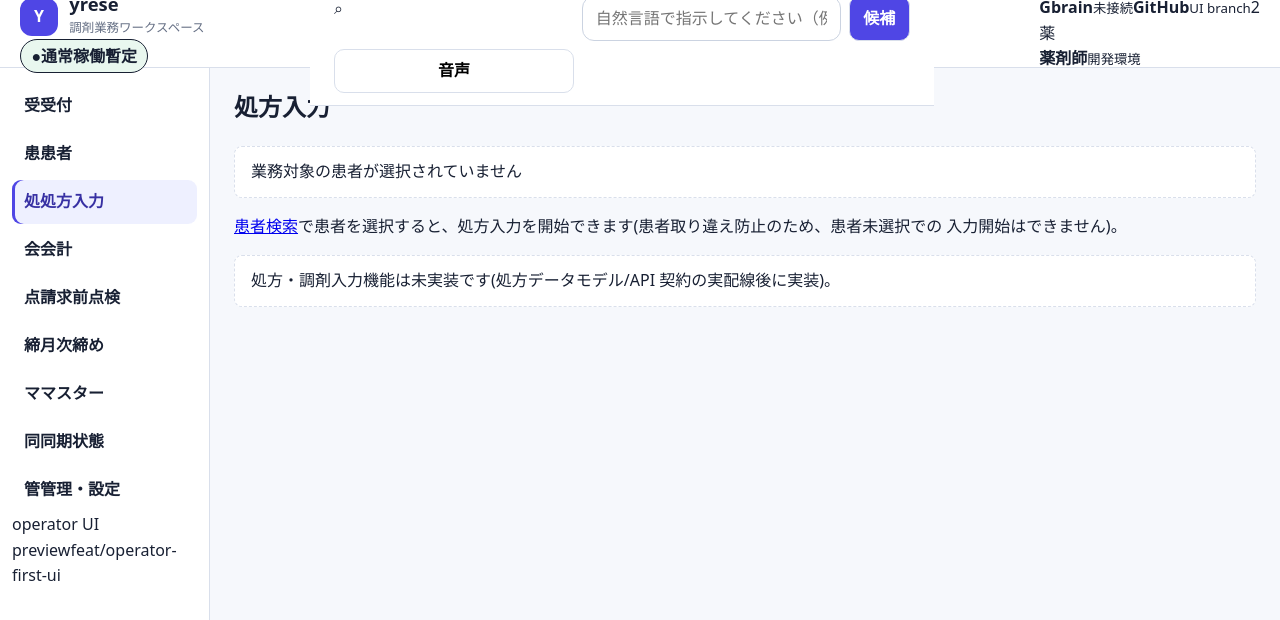
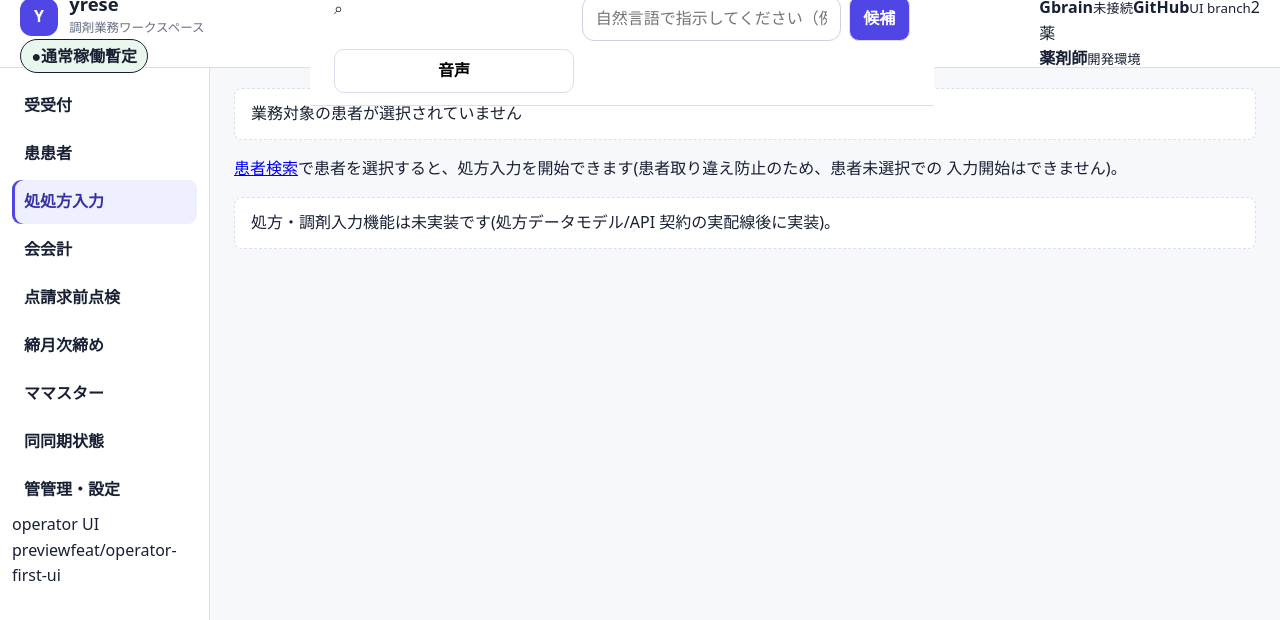
Before and after one commit to yusuketakuma/yrese, a Next.js app in the folder apps/web/: page /prescriptions in a window 1280 px wide. Shown: the top 620 px of the page. Built offline with nearby package versions, Linux system fonts and the light colour scheme.

Commit message:
feat(ui): route prescription workspace to operator UI

```diff
--- a/apps/web/app/prescriptions/page.tsx
+++ b/apps/web/app/prescriptions/page.tsx
@@ -1,16 +1,9 @@
 import { PrescriptionWorkspace } from "./prescription-workspace";
 
 /**
- * 処方入力画面(SCR-006 基盤)。
- * 実装済み: 横断患者文脈との接続(患者未選択時は入力開始不可 — H-01/H-02)、
- * 臨床アラート未接続の明示(未接続を安全確認済みに見せない — H-08)。
- * 処方箋受付(紙・2次元シンボル・電子処方箋)と処方・調剤入力は API 契約の実配線後に実装。
+ * 処方入力画面(SCR-006 UI slice)。
+ * 患者未選択時は開始不可とし、選択後も保存・臨床判定・算定は未接続として明示する。
  */
 export default function Page() {
-  return (
-    <>
-      <h2>処方入力</h2>
-      <PrescriptionWorkspace />
-    </>
-  );
+  return <PrescriptionWorkspace />;
 }
```
